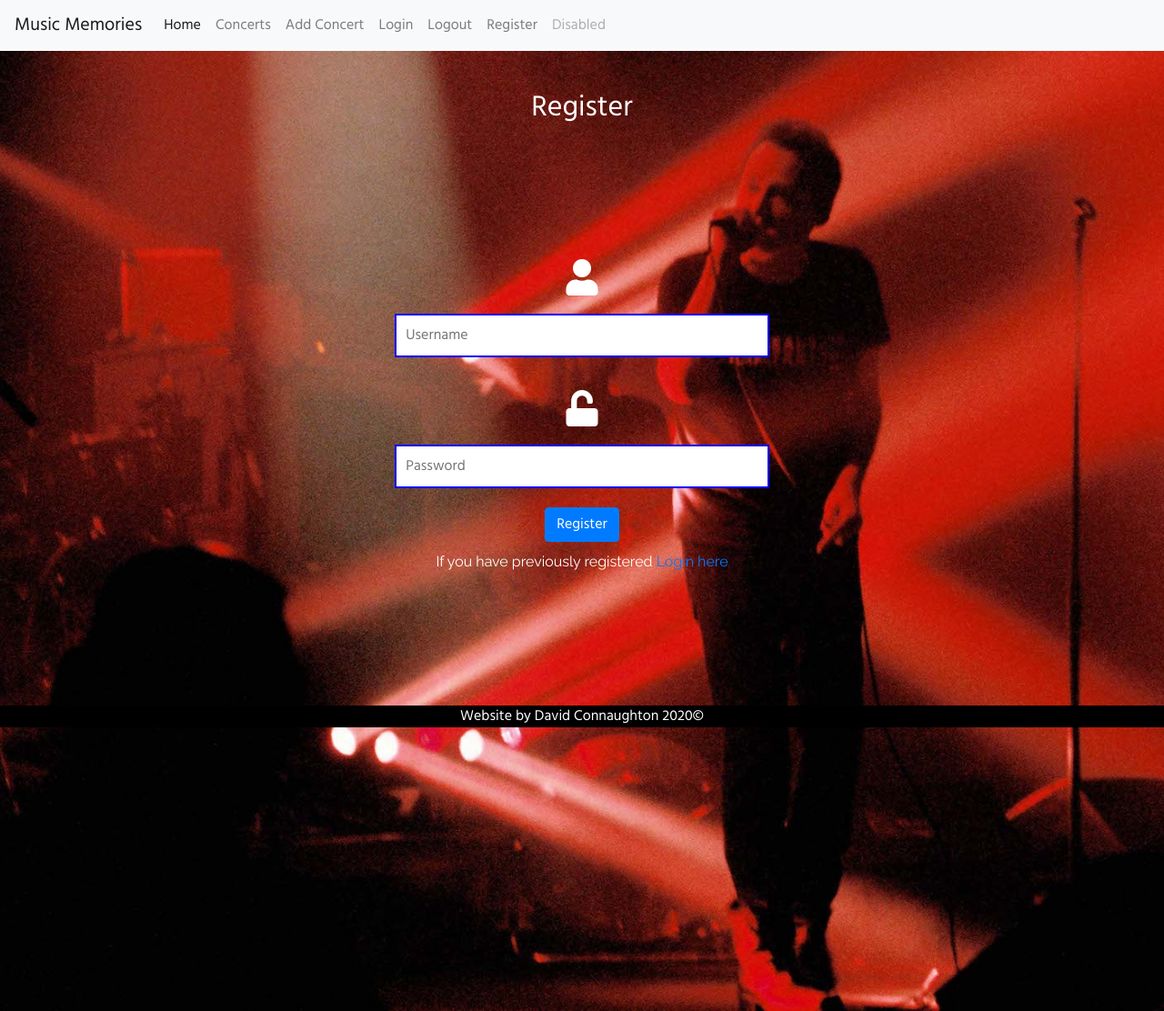
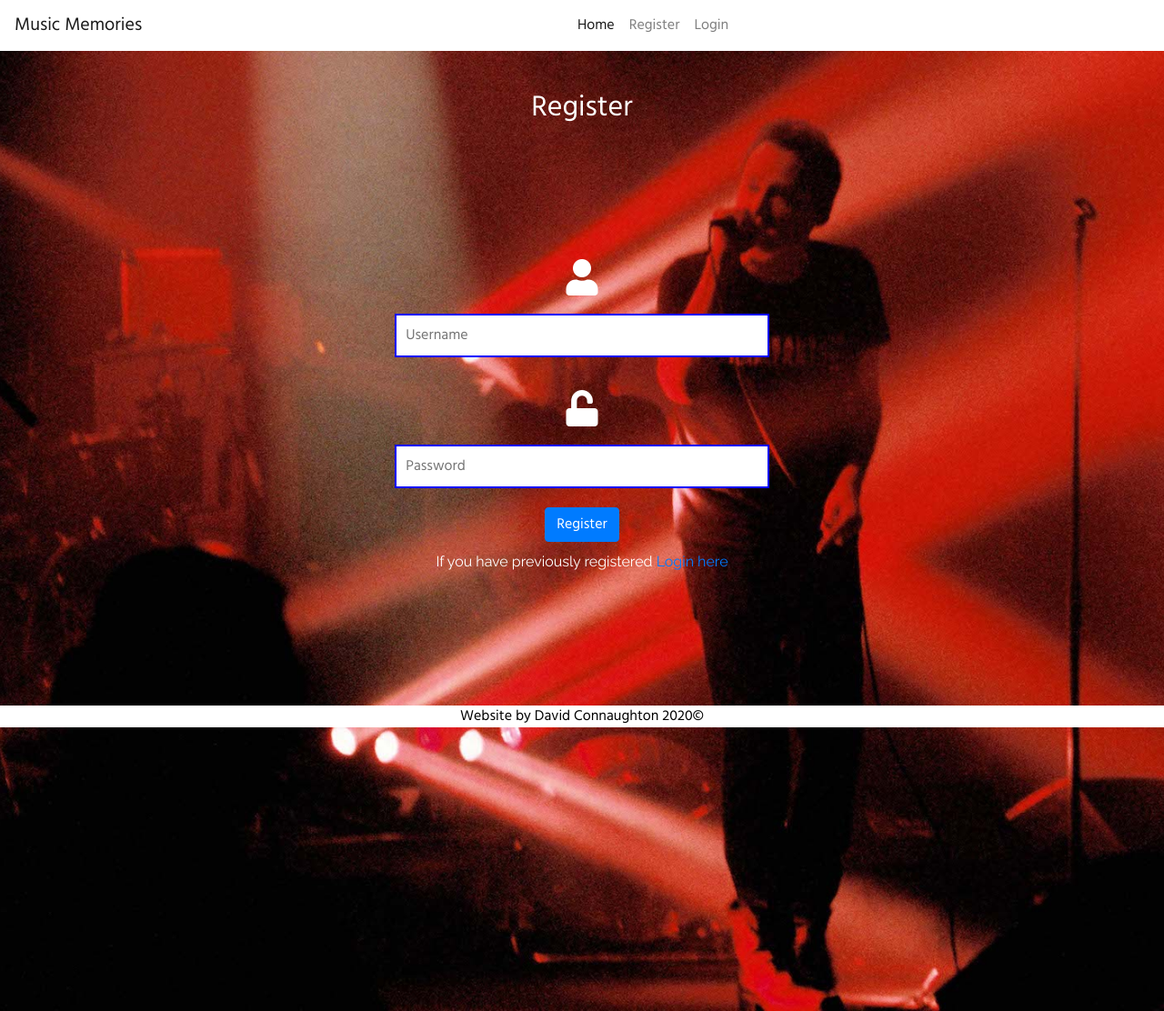
Before and after one commit to Code-Institute-Submissions/music-memories, a Flask app: page /register in a window 1280 px wide. Shown: the whole page at 91% size. Run offline with Flask 2, Linux system fonts and the light colour scheme; some libraries are stand-ins or nearby versions.

Commit message:
Navbar & Footer styled and customised

```diff
--- a/static/css/style.css
+++ b/static/css/style.css
@@ -19,12 +19,15 @@ p {
 
 /*---------------------------Navbar Section*/
 
+.navbar-brand {
+    color: #000000;
+}
 
 /*---------------------------Footer Section*/
 
 #footer {
-    background-color: black;
-    color: white;
+    background-color: #ffffff;
+    color: #000000;
     text-align: center;
     overflow: hidden;
     position: fixed;
--- a/templates/base.html
+++ b/templates/base.html
@@ -16,7 +16,7 @@
 <!--Customised Bootstrap Header/Navbar-->
 
     <header>
-        <nav class="navbar navbar-expand-lg navbar-light bg-light fixed-top">
+        <nav class="navbar navbar-expand-lg navbar-light bg-white fixed-top">
             <a class="navbar-brand" href="{{ url_for("home") }}">Music Memories</a>
             <button class="navbar-toggler" type="button" data-toggle="collapse" data-target="#navbarSupportedContent" aria-controls="navbarSupportedContent" aria-expanded="false"
             aria-label="Toggle navigation">
@@ -24,28 +24,32 @@
             </button>
 
             <div class="collapse navbar-collapse" id="navbarSupportedContent">
-                <ul class="navbar-nav mr-auto">
+                <ul class="navbar-nav mx-auto text-center">
                     <li class="nav-item active">
                         <a class="nav-link" href="{{ url_for("home") }}">Home <span class="sr-only">(current)</span></a>
+                    </li>
+                    {% if  not session.user %}
+                        <li class="nav-item">
+                            <a class="nav-link" href="{{ url_for("register") }}">Register</a>
+                        </li>
+                        <li class="nav-item">
+                            <a class="nav-link" href="{{ url_for("login") }}">Login</a>
+                        </li>
+                    {% endif %}
+                    {% if session.user %}
+                        <li class="nav-item">
+                            <a class="nav-link" href="{{ url_for('profile', username=session['user']) }}">Your Profile</a>
                         </li>
                         <li class="nav-item">
                             <a class="nav-link" href="{{ url_for("concert_list") }}">Concerts</a>
                         </li>
                         <li class="nav-item">
-                        <a class="nav-link" href="{{ url_for("add_concert") }}">Add Concert</a>
-                    </li>
-                    <li class="nav-item">
-                        <a class="nav-link" href="{{ url_for("login") }}">Login</a>
+                            <a class="nav-link" href="{{ url_for("add_concert") }}">Add Concert Memory</a>
                         </li>
                         <li class="nav-item">
                             <a class="nav-link" href="{{ url_for("logout") }}">Logout</a>
                         </li>
-                    <li class="nav-item">
-                        <a class="nav-link" href="{{ url_for("register") }}">Register</a>
-                    </li>
-                    <li class="nav-item">
-                        <a class="nav-link disabled" href="#">Disabled</a>
-                    </li>
+                    {% endif %}
                 </ul>
             </div>
         </nav>
--- a/templates/login.html
+++ b/templates/login.html
@@ -22,7 +22,7 @@
                             <i class="fas fa-user"></i>
                             <input type="text" class="validate" id="username"
                                 name="username" placeholder="Username"
-                                min-length="3" max-length="20" pattern="^[a-zA-Z0-9]{5,20}$" required>
+                                min-length="3" max-length="20" pattern="^[a-zA-Z0-9]{3,20}$" required>
                         </div>
                     </div>
                     <div class="form-group row text-center">
@@ -32,7 +32,7 @@
                             <i class="fas fa-unlock"></i>
                             <input type="password" class="validate" id="password"
                                 name="password" placeholder="Password"
-                                min-length="3" max-length="20" pattern="^[a-zA-Z0-9]{5,20}$" required>
+                                min-length="3" max-length="20" pattern="^[a-zA-Z0-9]{3,20}$" required>
                         </div>
                     </div>
                     <div class="form-group row text-center">
--- a/templates/register.html
+++ b/templates/register.html
@@ -15,7 +15,7 @@
                             <i class="fas fa-user"></i>
                             <input type="text" class="validate" id="username"
                                 name="username" placeholder="Username"
-                                min-length="3" max-length="20" pattern="^[a-zA-Z0-9]{5,20}$" required>
+                                min-length="3" max-length="20" pattern="^[a-zA-Z0-9]{3,20}$" required>
                         </div>
                     </div>
                     <div class="form-group row text-center">
@@ -25,7 +25,7 @@
                             <i class="fas fa-unlock"></i>
                             <input type="password" class="validate" id="password"
                                 name="password" placeholder="Password"
-                                min-length="3" max-length="20" pattern="^[a-zA-Z0-9]{5,20}$" required>
+                                min-length="3" max-length="20" pattern="^[a-zA-Z0-9]{3,20}$" required>
                         </div>
                     </div>
                     <div class="form-group row text-center">
```
Lines whose indentation alone changed are shown as unchanged.
